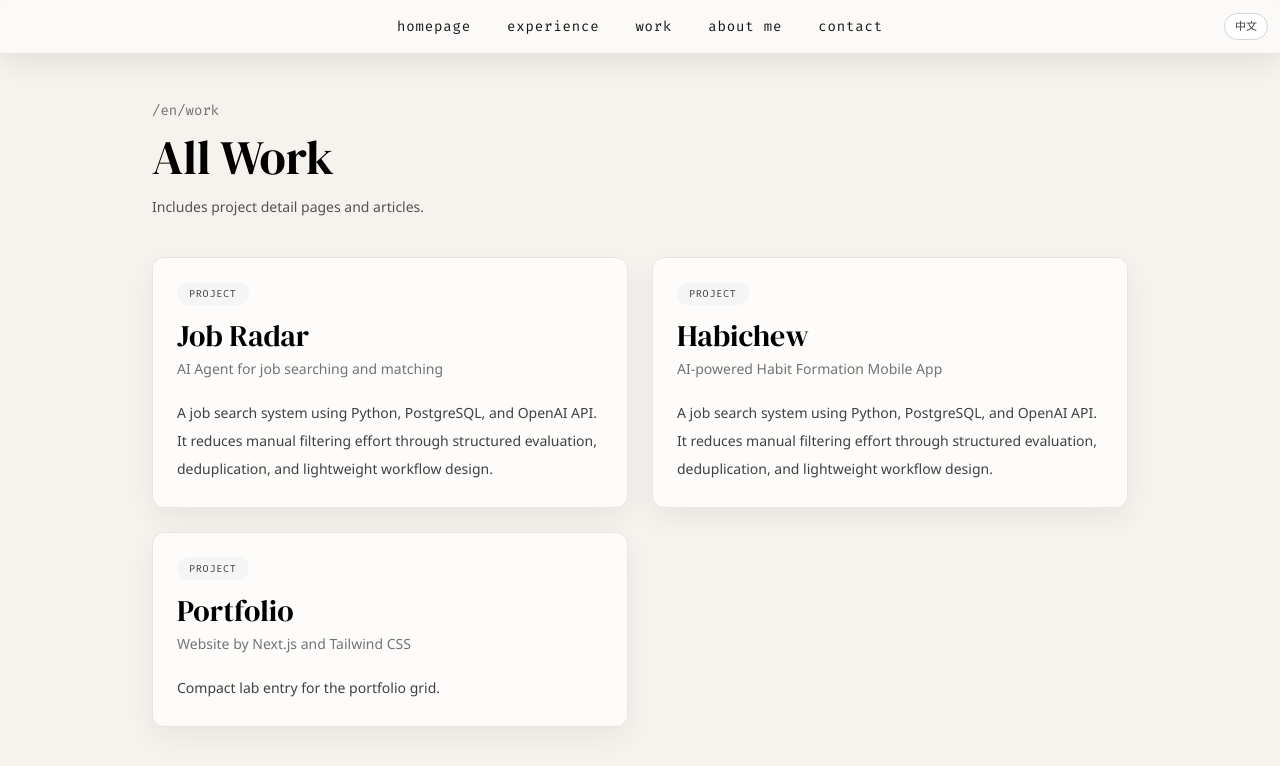
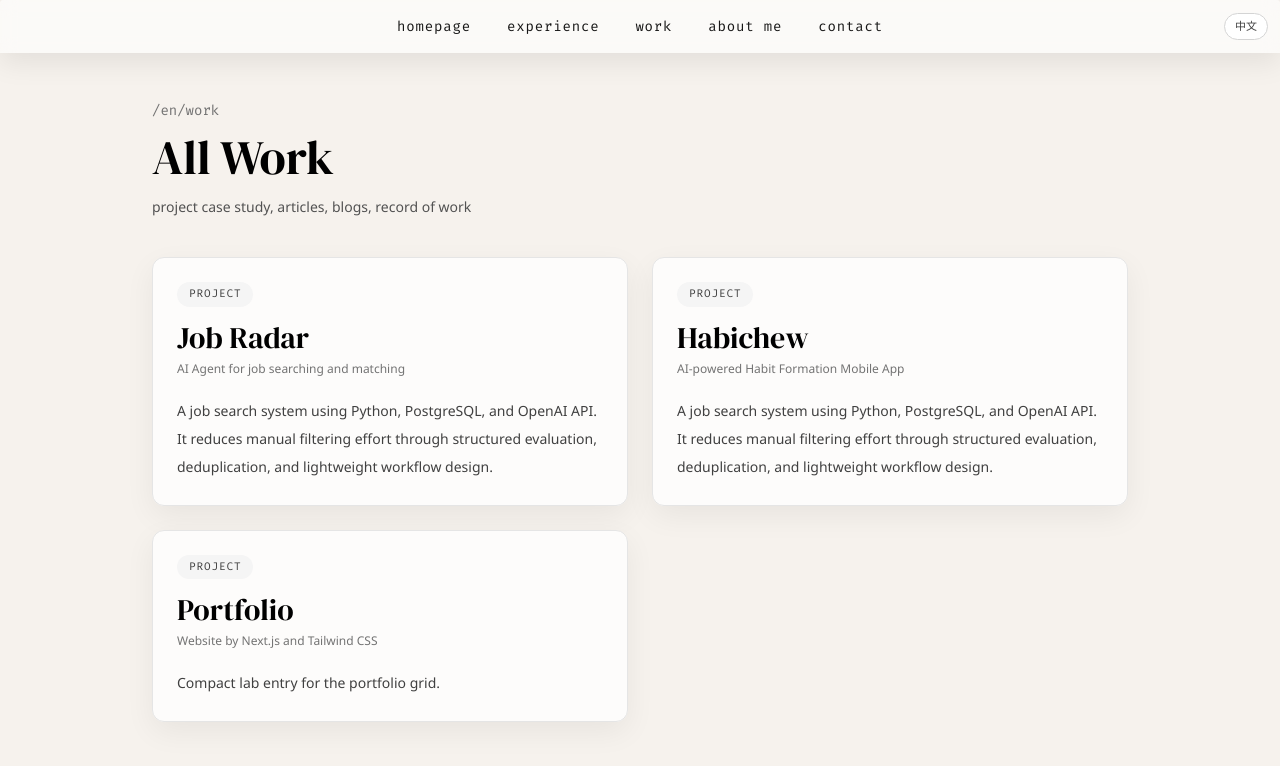
Before and after one commit to runxii/runxii.github.io, a Next.js app: page /en/work in a window 1280 px wide. Shown: the top 766 px of the page. Built offline with nearby package versions, Linux system fonts and the light colour scheme.

Commit message:
fix(project): add zh for view button, modify work page ui

```diff
--- a/src/app/[locale]/layout.tsx
+++ b/src/app/[locale]/layout.tsx
@@ -29,13 +29,13 @@ const notoSans = Noto_Sans({
 
 const notoSansSC = Noto_Sans_SC({
   subsets: ['latin'],
-  weight: ['500'],
+  weight: ['400'],
   variable: '--font-sans-zh',
 })
 
 const notoSerifSc = Noto_Serif_SC({
   subsets: ['latin'],
-  weight: ['900'],
+  weight: ['800'],
   variable: '--font-serif-zh',
 })
 
--- a/src/app/[locale]/work/page.tsx
+++ b/src/app/[locale]/work/page.tsx
@@ -19,7 +19,7 @@ interface WorkListItem {
   subtitle?: Record<Locale, string>
   description: Record<Locale, string>
   image?: string
-  kind: 'project'
+  kind: Record<Locale, string>
   href: string
 }
 
@@ -56,7 +56,10 @@ export default async function WorkPage({ params }: PageProps) {
     subtitle: project.subtitle,
     description: project.description,
     image: project.image,
-    kind: 'project',
+    kind: {
+      en: 'project',
+      zh: '项目',
+    },
     href: `/work/${project.slug}`,
   }))
 
@@ -78,21 +81,21 @@ export default async function WorkPage({ params }: PageProps) {
           </h1>
           <p className="font-portfolio-sans mt-4 text-sm text-neutral-600">
             {typedLocale === 'zh'
-              ? '包含项目详情页与文章内容。'
-              : 'Includes project detail pages and articles.'}
+              ? '项目案例详情，文章，博客，工作记录'
+              : 'project case study, articles, blogs, record of work'}
           </p>
         </div>
 
         <div className="grid gap-6 md:grid-cols-2">
           {workItems.map(item => (
             <Link
-              key={`${item.kind}-${item.slug}`}
+              key={`${item.kind[locale]}-${item.slug}`}
               href={localizePath(typedLocale, item.href)}
               className="block rounded-[12px] border border-neutral-200 bg-white/80 p-6 shadow-[0_10px_30px_rgba(0,0,0,0.06)] transition hover:-translate-y-0.5 hover:shadow-[0_14px_36px_rgba(0,0,0,0.10)]"
             >
               <div className="mb-4 flex items-center justify-between">
-                <span className="font-portfolio-mono rounded-full bg-neutral-100 px-3 py-1 text-[10px] uppercase tracking-[0.08em] text-neutral-700">
-                  {item.kind}
+                <span className="font-portfolio-mono rounded-full bg-neutral-100 px-3 py-1 text-[11px] uppercase tracking-[0.08em] text-neutral-700">
+                  {item.kind[locale]}
                 </span>
               </div>
 
@@ -102,7 +105,7 @@ export default async function WorkPage({ params }: PageProps) {
 
               {item.subtitle
                 ? (
-                    <p className="font-portfolio-sans mt-2 text-sm text-neutral-500">
+                    <p className="font-portfolio-sans mt-2 text-xs text-neutral-500">
                       {item.subtitle[typedLocale]}
                     </p>
                   )
--- a/src/components/card/LabCard.tsx
+++ b/src/components/card/LabCard.tsx
@@ -80,7 +80,7 @@ export default function LabCard({ project, locale }: LabCardProps) {
                 href={localizePath(locale, `/work/${project.slug}`)}
                 className="font-portfolio-sans font-semibold uppercase tracking-[0.06em] text-neutral-800 underline-offset-4 hover:underline"
               >
-                view
+                {project.view[locale]}
               </Link>
             )
           : null}
--- a/src/config/navigation.ts
+++ b/src/config/navigation.ts
@@ -15,7 +15,7 @@ export const navigation: NavItem[] = [
   },
   {
     key: 'work',
-    label: { en: 'work', zh: '工作' },
+    label: { en: 'work', zh: '作品' },
     href: '/work',
     type: 'route',
   },
--- a/src/data/projects.ts
+++ b/src/data/projects.ts
@@ -23,6 +23,10 @@ export const projects: Project[] = [
         label: { en: 'github', zh: 'github' },
         href: 'https://github.com/runxii/job-radar',
       },
+    view: {
+      en: 'Case Study',
+      zh: '案例详情',
+    },
   },
   {
     slug: 'habichew',
@@ -46,6 +50,10 @@ export const projects: Project[] = [
         label: { en: 'github', zh: 'github' },
         href: 'https://github.com/Habichew/app',
       },
+    view: {
+      en: 'Case Study',
+      zh: '案例详情',
+    },
   },
   {
     slug: 'portfolio',
@@ -68,5 +76,9 @@ export const projects: Project[] = [
         label: { en: 'github', zh: 'github' },
         href: 'https://github.com/Habichew/app',
       },
+    view: {
+      en: 'Case Study',
+      zh: '案例详情',
+    },
   },
 ]
--- a/src/types/project.ts
+++ b/src/types/project.ts
@@ -14,4 +14,5 @@ export interface Project {
   image: string
   link: ProjectLink
   featured?: boolean
+  view: Record<Locale, string>
 }
```
Also changed, not shown: src/components/card/FeaturedProjectCard.tsx (deleted, +0 -97 lines).
